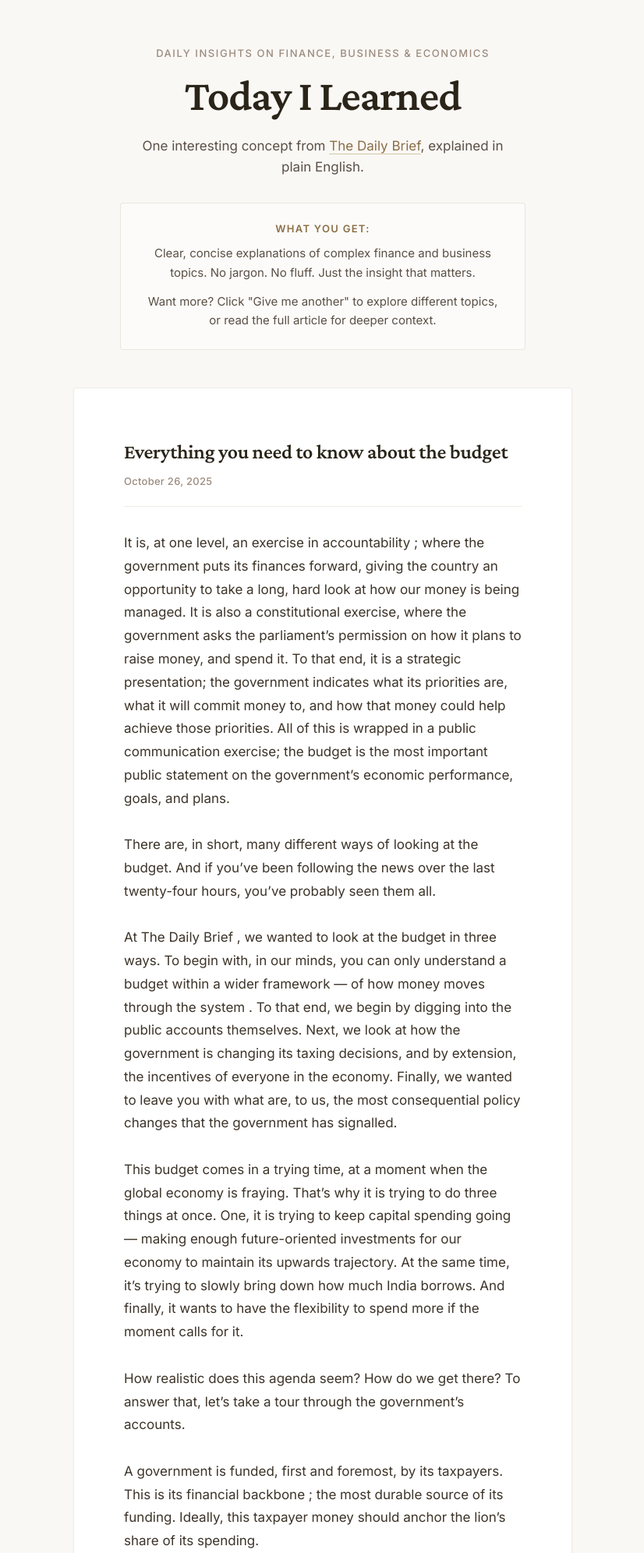
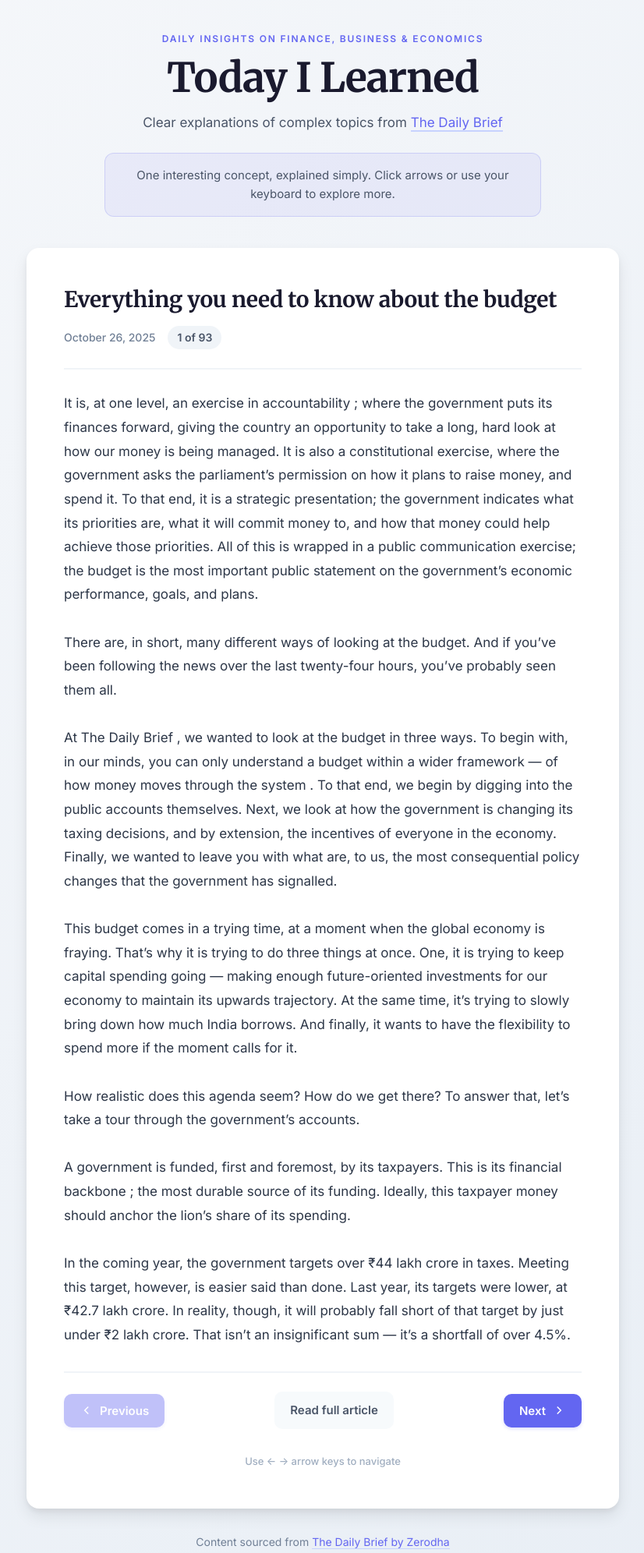
Before and after one commit to krishna-lohia/daily-learnings, a website: page index.html in a window 1280 px wide. Shown: the top 1992 px of the page at 78% size, without its empty margins (226-1052 px from the left). Drawn offline with nearby package versions, Linux system fonts and the light colour scheme.

Commit message:
Complete redesign: Modern, polished UX with all features
New features:
✓ Keyboard navigation - Use ← → arrow keys to browse learnings
✓ Visual arrow buttons - Clear Previous/Next navigation
✓ Learning counter - Shows "X of Y" so you know your progress
✓ Keyboard hint - Tells users they can use arrow keys
✓ Sequential navigation - Browse through all learnings in order
✓ Disabled state - Buttons gray out at first/last learning

Design improvements:
✓ Modern indigo color scheme - Professional and vibrant
✓ Clean white card with nice shadows - Premium feel
✓ Better typography - Merriweather serif for headings, Inter for body
✓ Smooth animations - Hover effects on all interactive elements
✓ Clear information hierarchy - Easier to scan
✓ Info box explaining the tool - Clear value proposition
✓ Mobile responsive - Reordered buttons for better mobile UX
✓ Better spacing and breathing room

The site now has polished, professional UX with intuitive navigation!

🤖 Generated with [Claude Code](https://claude.com/claude-code)

Co-Authored-By: Claude <noreply@anthropic.com>

```diff
--- a/index.html
+++ b/index.html
@@ -3,143 +3,167 @@
 <head>
     <meta charset="UTF-8">
     <meta name="viewport" content="width=device-width, initial-scale=1.0">
-    <title>Today I Learned</title>
+    <title>Today I Learned — Finance & Business Insights</title>
     <link rel="stylesheet" href="style.css">
 </head>
 <body>
-    <main class="page">
-        <header class="hero">
-            <p class="eyebrow">Daily insights on finance, business & economics</p>
-            <h1>Today I Learned</h1>
-            <p class="subtitle">One interesting concept from <a href="https://thedailybrief.zerodha.com" target="_blank" rel="noopener noreferrer">The Daily Brief</a>, explained in plain English.</p>
-            <div class="how-it-works">
-                <p class="how-title">What you get:</p>
-                <p class="how-text">Clear, concise explanations of complex finance and business topics. No jargon. No fluff. Just the insight that matters.</p>
-                <p class="how-text">Want more? Click "Give me another" to explore different topics, or read the full article for deeper context.</p>
+    <main class="container">
+        <header class="header">
+            <div class="header-content">
+                <p class="eyebrow">Daily insights on finance, business & economics</p>
+                <h1 class="title">Today I Learned</h1>
+                <p class="tagline">Clear explanations of complex topics from <a href="https://thedailybrief.zerodha.com" target="_blank" rel="noopener noreferrer">The Daily Brief</a></p>
+            </div>
+            <div class="info-box">
+                <p class="info-text">One interesting concept, explained simply. Click arrows or use your keyboard to explore more.</p>
             </div>
         </header>
 
-        <section class="card" id="learning-container">
-            <div class="card-header">
-                <div class="learning-title" id="learning-title"></div>
-                <div class="learning-date" id="learning-date"></div>
+        <section class="learning-card">
+            <div class="learning-header">
+                <h2 class="learning-title" id="learning-title">Loading...</h2>
+                <div class="learning-meta">
+                    <span class="learning-date" id="learning-date"></span>
+                    <span class="learning-counter" id="learning-counter"></span>
+                </div>
             </div>
-            <div class="learning" id="learning-content"></div>
-            <div class="note" id="learning-note"></div>
-            <div class="card-actions">
-                <button class="primary" id="next-learning" type="button">Give me another</button>
-                <a href="#" class="article-link" id="article-link" target="_blank" rel="noopener noreferrer">Read the source</a>
+
+            <div class="learning-content" id="learning-content">
+                <p>Loading your learning...</p>
+            </div>
+
+            <div class="learning-actions">
+                <button class="nav-btn nav-btn-prev" id="prev-btn" aria-label="Previous learning">
+                    <svg width="24" height="24" viewBox="0 0 24 24" fill="none" stroke="currentColor" stroke-width="2">
+                        <path d="M15 18l-6-6 6-6"/>
+                    </svg>
+                    <span>Previous</span>
+                </button>
+
+                <a href="#" class="source-link" id="article-link" target="_blank" rel="noopener noreferrer">
+                    Read full article
+                </a>
+
+                <button class="nav-btn nav-btn-next" id="next-btn" aria-label="Next learning">
+                    <span>Next</span>
+                    <svg width="24" height="24" viewBox="0 0 24 24" fill="none" stroke="currentColor" stroke-width="2">
+                        <path d="M9 18l6-6-6-6"/>
+                    </svg>
+                </button>
+            </div>
+
+            <div class="keyboard-hint">
+                <span>Use ← → arrow keys to navigate</span>
             </div>
         </section>
 
         <footer class="footer">
-            <span>Source: The Daily Brief by Zerodha</span>
+            <p>Content sourced from <a href="https://thedailybrief.zerodha.com" target="_blank" rel="noopener noreferrer">The Daily Brief by Zerodha</a></p>
         </footer>
     </main>
 
     <script>
         let allLearnings = [];
         let currentIndex = 0;
-        const nextButton = document.getElementById('next-learning');
-        const noteEl = document.getElementById('learning-note');
+
         const titleEl = document.getElementById('learning-title');
         const dateEl = document.getElementById('learning-date');
+        const counterEl = document.getElementById('learning-counter');
         const contentEl = document.getElementById('learning-content');
         const articleLinkEl = document.getElementById('article-link');
+        const prevBtn = document.getElementById('prev-btn');
+        const nextBtn = document.getElementById('next-btn');
 
         function formatDate(value) {
             if (!value) return '';
             const date = new Date(value);
             if (Number.isNaN(date.getTime())) return '';
-            return date.toLocaleDateString(undefined, {
+            return date.toLocaleDateString('en-US', {
                 year: 'numeric',
                 month: 'long',
                 day: 'numeric'
             });
         }
 
-        function renderLearning(learning) {
-            if (!learning) {
-            titleEl.textContent = 'No learning yet';
-            dateEl.textContent = 'Check back tomorrow.';
-            contentEl.textContent = 'We add a new insight each day.';
-            noteEl.textContent = '';
-            articleLinkEl.style.display = 'none';
-            return;
-        }
+        function renderLearning(index) {
+            if (!allLearnings.length) {
+                titleEl.textContent = 'No learnings available yet';
+                dateEl.textContent = '';
+                counterEl.textContent = '';
+                contentEl.textContent = 'Check back soon for new insights.';
+                articleLinkEl.style.display = 'none';
+                updateButtons();
+                return;
+            }
 
-            titleEl.textContent = learning.title || 'Today\'s insight';
+            const learning = allLearnings[index];
+            titleEl.textContent = learning.title || 'Today\'s Insight';
             dateEl.textContent = formatDate(learning.date);
+            counterEl.textContent = `${index + 1} of ${allLearnings.length}`;
             contentEl.textContent = learning.learning || '';
-            noteEl.textContent = '';
+
             if (learning.articleUrl) {
                 articleLinkEl.href = learning.articleUrl;
                 articleLinkEl.style.display = 'inline-flex';
             } else {
                 articleLinkEl.style.display = 'none';
             }
+
+            updateButtons();
         }
 
-        function updateControls() {
-            if (!allLearnings.length) {
-                nextButton.disabled = true;
-                nextButton.textContent = 'No learnings yet';
-                return;
-            }
-            if (allLearnings.length === 1) {
-                nextButton.disabled = true;
-                nextButton.textContent = 'Only one so far';
-                return;
-            }
-            nextButton.disabled = false;
-            nextButton.textContent = 'Give me another';
+        function updateButtons() {
+            prevBtn.disabled = currentIndex === 0;
+            nextBtn.disabled = currentIndex === allLearnings.length - 1;
         }
 
-        function pickNextLearning() {
-            if (!allLearnings.length) {
-                renderLearning(null);
-                return;
+        function goToNext() {
+            if (currentIndex < allLearnings.length - 1) {
+                currentIndex++;
+                renderLearning(currentIndex);
             }
-            if (allLearnings.length === 1) {
-                renderLearning(allLearnings[0]);
-                noteEl.textContent = 'Only one learning so far. More are coming soon.';
-                updateControls();
-                return;
-            }
-            let nextIndex = currentIndex;
-            while (nextIndex === currentIndex) {
-                nextIndex = Math.floor(Math.random() * allLearnings.length);
-            }
-            currentIndex = nextIndex;
-            renderLearning(allLearnings[currentIndex]);
         }
 
-        async function loadLearning() {
+        function goToPrev() {
+            if (currentIndex > 0) {
+                currentIndex--;
+                renderLearning(currentIndex);
+            }
+        }
+
+        async function loadLearnings() {
             try {
                 const response = await fetch('learnings.json', { cache: 'no-store' });
                 if (!response.ok) {
-                    throw new Error(`Failed to load learnings.json: ${response.status}`);
+                    throw new Error(`Failed to load learnings: ${response.status}`);
                 }
                 const learnings = await response.json();
                 allLearnings = Array.isArray(learnings) ? learnings : [];
                 currentIndex = 0;
-                renderLearning(allLearnings[0]);
-                if (!allLearnings.length) {
-                    noteEl.textContent = 'No learnings yet. Check back tomorrow.';
-                } else if (allLearnings.length === 1) {
-                    noteEl.textContent = 'Only one learning so far. More are coming soon.';
-                }
-                updateControls();
+                renderLearning(currentIndex);
             } catch (error) {
-                console.error('Error loading learning:', error);
-                contentEl.textContent = 'Could not load today\'s learning.';
-                noteEl.textContent = 'Tip: run a local server (e.g. `python3 -m http.server 8000`) instead of opening the file directly.';
-                updateControls();
+                console.error('Error loading learnings:', error);
+                titleEl.textContent = 'Error loading content';
+                contentEl.textContent = 'Could not load learnings. Please refresh the page.';
+                updateButtons();
             }
         }
 
-        nextButton.addEventListener('click', pickNextLearning);
-        loadLearning();
+        // Event listeners
+        nextBtn.addEventListener('click', goToNext);
+        prevBtn.addEventListener('click', goToPrev);
+
+        // Keyboard navigation
+        document.addEventListener('keydown', (e) => {
+            if (e.key === 'ArrowRight') {
+                goToNext();
+            } else if (e.key === 'ArrowLeft') {
+                goToPrev();
+            }
+        });
+
+        // Load on page load
+        loadLearnings();
     </script>
 </body>
 </html>
--- a/style.css
+++ b/style.css
@@ -1,4 +1,4 @@
-@import url('https://fonts.googleapis.com/css2?family=Crimson+Pro:wght@400;600&family=Inter:wght@400;500;600&display=swap');
+@import url('https://fonts.googleapis.com/css2?family=Inter:wght@400;500;600;700&family=Merriweather:wght@400;700&display=swap');
 
 * {
   box-sizing: border-box;
@@ -8,216 +8,265 @@
 
 body {
   font-family: 'Inter', -apple-system, BlinkMacSystemFont, 'Segoe UI', sans-serif;
-  background: #faf8f5;
+  background: linear-gradient(135deg, #f5f7fa 0%, #e8eef5 100%);
   min-height: 100vh;
   display: flex;
   align-items: center;
   justify-content: center;
-  padding: 60px 24px;
-  color: #2a2419;
+  padding: 40px 20px;
+  color: #1a1a2e;
+  line-height: 1.6;
 }
 
-.page {
-  max-width: 640px;
+.container {
+  max-width: 760px;
   width: 100%;
 }
 
-.hero {
+/* Header */
+.header {
   text-align: center;
-  margin-bottom: 48px;
+  margin-bottom: 40px;
+}
+
+.header-content {
+  margin-bottom: 24px;
 }
 
 .eyebrow {
-  font-size: 0.813rem;
+  font-size: 0.75rem;
+  font-weight: 600;
+  text-transform: uppercase;
+  letter-spacing: 0.15em;
+  color: #6366f1;
+  margin-bottom: 12px;
+}
+
+.title {
+  font-family: 'Merriweather', Georgia, serif;
+  font-size: clamp(2.25rem, 6vw, 3.25rem);
+  font-weight: 700;
+  letter-spacing: -0.02em;
+  margin-bottom: 16px;
+  color: #1a1a2e;
+  line-height: 1.1;
+}
+
+.tagline {
+  font-size: 1.063rem;
+  color: #4a5568;
+  line-height: 1.6;
+  max-width: 540px;
+  margin: 0 auto;
+}
+
+.tagline a {
+  color: #6366f1;
+  text-decoration: none;
+  border-bottom: 2px solid #c7d2fe;
+  transition: border-color 0.2s ease;
+}
+
+.tagline a:hover {
+  border-bottom-color: #6366f1;
+}
+
+.info-box {
+  max-width: 560px;
+  margin: 0 auto;
+  padding: 16px 24px;
+  background: rgba(99, 102, 241, 0.08);
+  border-radius: 12px;
+  border: 1px solid rgba(99, 102, 241, 0.2);
+}
+
+.info-text {
+  font-size: 0.938rem;
+  color: #4a5568;
+  line-height: 1.6;
+}
+
+/* Learning Card */
+.learning-card {
+  background: white;
+  border-radius: 16px;
+  padding: clamp(32px, 6vw, 48px);
+  box-shadow: 0 4px 6px rgba(0, 0, 0, 0.05), 0 10px 20px rgba(0, 0, 0, 0.08);
+  margin-bottom: 32px;
+}
+
+.learning-header {
+  margin-bottom: 28px;
+  padding-bottom: 24px;
+  border-bottom: 2px solid #f0f4f8;
+}
+
+.learning-title {
+  font-family: 'Merriweather', Georgia, serif;
+  font-size: 1.75rem;
+  font-weight: 700;
+  line-height: 1.3;
+  color: #1a1a2e;
+  margin-bottom: 16px;
+  letter-spacing: -0.01em;
+}
+
+.learning-meta {
+  display: flex;
+  gap: 16px;
+  flex-wrap: wrap;
+  align-items: center;
+  font-size: 0.875rem;
+  color: #718096;
+}
+
+.learning-date {
   font-weight: 500;
-  text-transform: uppercase;
-  letter-spacing: 0.12em;
-  color: #9b8b7e;
+}
+
+.learning-counter {
+  display: inline-flex;
+  align-items: center;
+  padding: 4px 12px;
+  background: #f0f4f8;
+  border-radius: 20px;
+  font-weight: 600;
+  color: #4a5568;
+}
+
+.learning-content {
+  font-size: 1.063rem;
+  line-height: 1.8;
+  color: #2d3748;
+  margin-bottom: 32px;
+  white-space: pre-wrap;
+}
+
+/* Actions */
+.learning-actions {
+  display: flex;
+  gap: 12px;
+  align-items: center;
+  justify-content: space-between;
+  flex-wrap: wrap;
+  padding-top: 24px;
+  border-top: 2px solid #f0f4f8;
   margin-bottom: 16px;
 }
 
-h1 {
-  font-family: 'Crimson Pro', Georgia, serif;
-  font-size: clamp(2.5rem, 7vw, 3.5rem);
+.nav-btn {
+  display: inline-flex;
+  align-items: center;
+  gap: 8px;
+  padding: 12px 20px;
+  background: #6366f1;
+  color: white;
+  border: none;
+  border-radius: 10px;
+  font-size: 0.938rem;
   font-weight: 600;
-  letter-spacing: -0.02em;
-  margin-bottom: 20px;
-  line-height: 1.1;
-  color: #2a2419;
+  font-family: inherit;
+  cursor: pointer;
+  transition: all 0.2s ease;
+  box-shadow: 0 2px 4px rgba(99, 102, 241, 0.2);
 }
 
-.subtitle {
-  font-size: 1.063rem;
-  color: #5a4f45;
-  max-width: 480px;
-  margin: 0 auto 16px;
-  font-weight: 400;
-  line-height: 1.6;
+.nav-btn:hover:not(:disabled) {
+  background: #4f46e5;
+  transform: translateY(-1px);
+  box-shadow: 0 4px 8px rgba(99, 102, 241, 0.3);
 }
 
-.subtitle a {
-  color: #8b6f47;
-  text-decoration: none;
-  border-bottom: 1px solid #d4c4a8;
-  transition: border-color 0.2s ease;
-}
-
-.subtitle a:hover {
-  border-bottom-color: #8b6f47;
-}
-
-.how-it-works {
-  max-width: 520px;
-  margin: 32px auto 0;
-  padding: 24px 28px;
-  background: rgba(255, 255, 255, 0.4);
-  border-radius: 4px;
-  border: 1px solid rgba(139, 111, 71, 0.15);
-}
-
-.how-title {
-  font-size: 0.813rem;
-  font-weight: 600;
-  text-transform: uppercase;
-  letter-spacing: 0.1em;
-  color: #8b6f47;
-  margin-bottom: 12px;
-}
-
-.how-text {
-  font-size: 0.938rem;
-  color: #5a4f45;
-  line-height: 1.65;
-  margin-bottom: 12px;
-}
-
-.how-text:last-child {
-  margin-bottom: 0;
-}
-
-.card {
-  background: white;
-  border-radius: 4px;
-  padding: clamp(40px, 7vw, 64px);
-  box-shadow: 0 1px 3px rgba(0, 0, 0, 0.04);
-  border: 1px solid #f0ebe3;
-  margin-bottom: 24px;
-}
-
-.card-header {
-  margin-bottom: 32px;
-  padding-bottom: 24px;
-  border-bottom: 1px solid #f0ebe3;
-}
-
-.learning-title {
-  font-family: 'Crimson Pro', Georgia, serif;
-  font-size: 1.625rem;
-  font-weight: 600;
-  line-height: 1.35;
-  color: #2a2419;
-  margin-bottom: 12px;
-  letter-spacing: -0.01em;
-}
-
-.learning-date {
-  font-size: 0.813rem;
-  color: #9b8b7e;
-  font-weight: 500;
-  letter-spacing: 0.02em;
-}
-
-.learning {
-  font-size: 1.063rem;
-  line-height: 1.75;
-  color: #3d3429;
-  margin-bottom: 36px;
-  white-space: pre-wrap;
-  font-weight: 400;
-}
-
-.note {
-  font-size: 0.875rem;
-  color: #9b8b7e;
-  margin-bottom: 24px;
-  font-style: italic;
-}
-
-.card-actions {
-  display: flex;
-  gap: 12px;
-  flex-wrap: wrap;
-  align-items: center;
-  padding-top: 28px;
-  border-top: 1px solid #f0ebe3;
-}
-
-.primary {
-  background: #2a2419;
-  color: #faf8f5;
-  border: none;
-  padding: 14px 28px;
-  font-size: 0.938rem;
-  font-weight: 500;
-  border-radius: 2px;
-  cursor: pointer;
-  transition: all 0.15s ease;
-  font-family: inherit;
-  letter-spacing: 0.01em;
-}
-
-.primary:hover {
-  background: #3d3429;
-  transform: translateY(-1px);
-}
-
-.primary:active {
+.nav-btn:active:not(:disabled) {
   transform: translateY(0);
 }
 
-.primary:disabled {
+.nav-btn:disabled {
   opacity: 0.4;
   cursor: not-allowed;
   transform: none;
 }
 
-.article-link {
-  color: #5a4f45;
-  text-decoration: none;
-  font-weight: 500;
-  font-size: 0.938rem;
-  padding: 14px 20px;
-  transition: color 0.2s ease;
+.nav-btn svg {
+  width: 18px;
+  height: 18px;
 }
 
-.article-link:hover {
-  color: #2a2419;
+.source-link {
+  padding: 12px 20px;
+  color: #4a5568;
+  text-decoration: none;
+  font-weight: 600;
+  font-size: 0.938rem;
+  border-radius: 10px;
+  background: #f7fafc;
+  transition: all 0.2s ease;
 }
 
+.source-link:hover {
+  background: #edf2f7;
+  color: #2d3748;
+}
+
+.keyboard-hint {
+  text-align: center;
+  padding-top: 12px;
+}
+
+.keyboard-hint span {
+  font-size: 0.813rem;
+  color: #a0aec0;
+  font-weight: 500;
+}
+
+/* Footer */
 .footer {
   text-align: center;
-  color: #9b8b7e;
-  font-size: 0.813rem;
-  margin-top: 40px;
+  color: #718096;
+  font-size: 0.875rem;
 }
 
+.footer a {
+  color: #6366f1;
+  text-decoration: none;
+  border-bottom: 1px solid #c7d2fe;
+  transition: border-color 0.2s ease;
+}
+
+.footer a:hover {
+  border-bottom-color: #6366f1;
+}
+
+/* Responsive */
 @media (max-width: 640px) {
   body {
-    padding: 40px 20px;
+    padding: 24px 16px;
   }
 
-  .card {
-    border-radius: 2px;
+  .learning-card {
+    border-radius: 12px;
   }
 
-  .card-actions {
+  .learning-actions {
     flex-direction: column;
     align-items: stretch;
   }
 
-  .primary,
-  .article-link {
+  .nav-btn,
+  .source-link {
     width: 100%;
-    text-align: center;
+    justify-content: center;
+  }
+
+  .nav-btn-prev {
+    order: 2;
+  }
+
+  .source-link {
+    order: 1;
+  }
+
+  .nav-btn-next {
+    order: 3;
   }
 }
```
